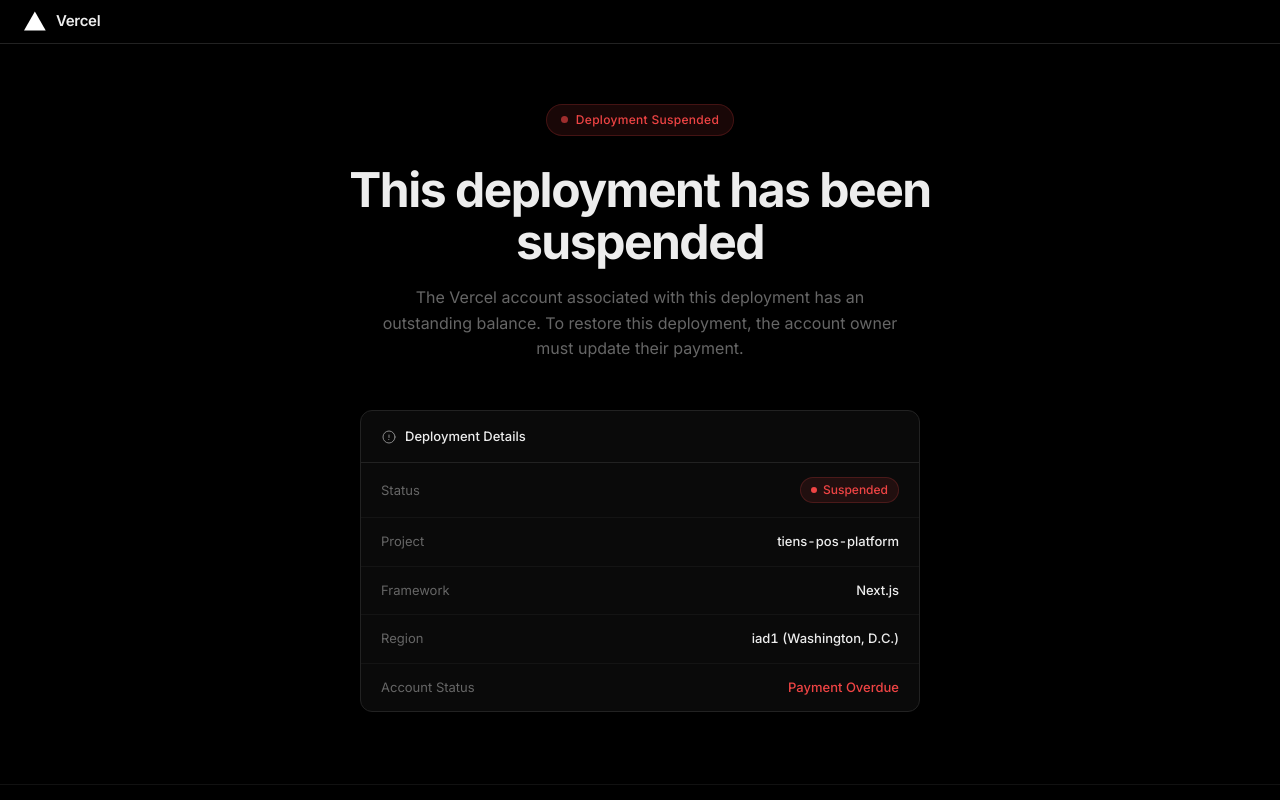
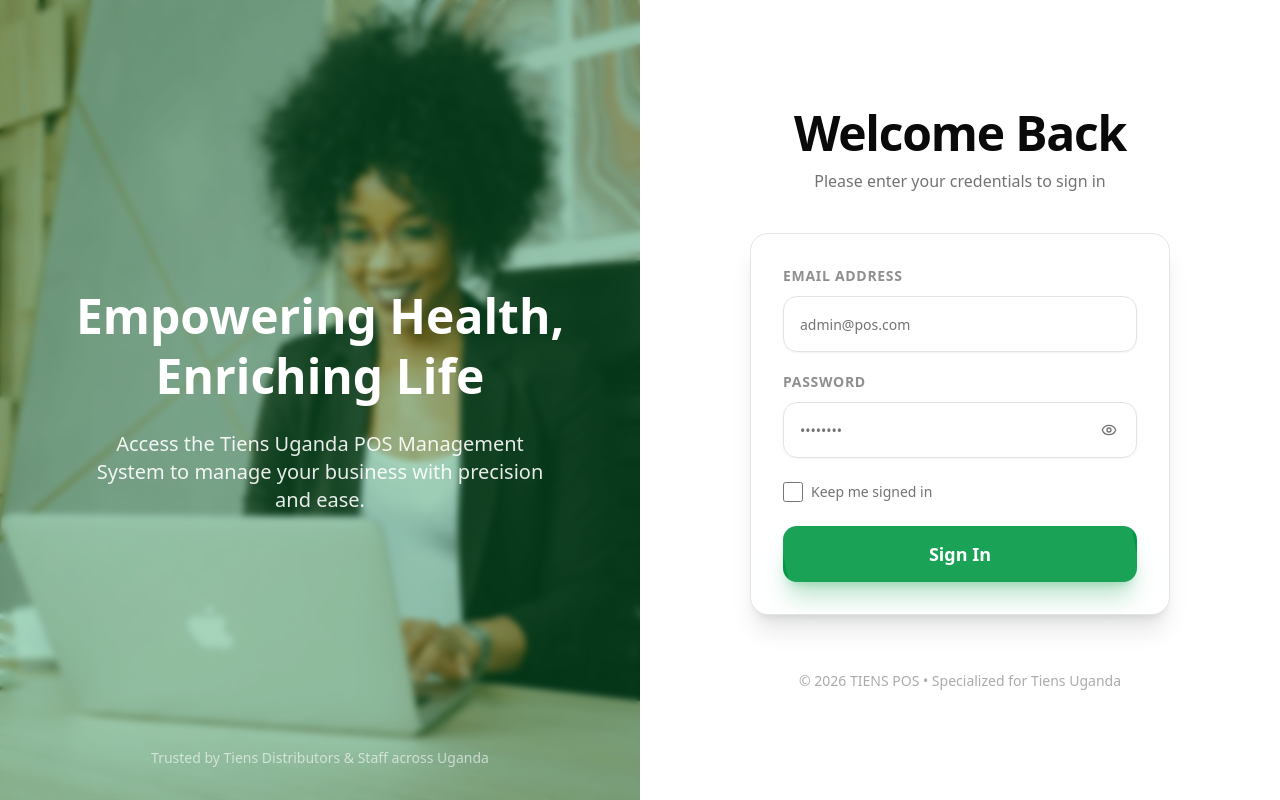
Before and after one commit to BEINOMUGISHA/SMARTBUZ, a Next.js app: page /auth/login in a window 1280 px wide. Built offline with nearby package versions, Linux system fonts and the light colour scheme; no server answers.

Commit message:
feat: initialize root layout with global providers and metadata configuration

```diff
--- a/src/app/layout.tsx
+++ b/src/app/layout.tsx
@@ -20,7 +20,6 @@
 import { ConvexClientProvider } from "@/components/convex-client-provider";
 import { AuthProvider } from "@/context/auth-context";
 import { Toaster } from "@/components/ui/sonner";
-import PaymentWall from "@/components/PaymentWall";
 
 export default function RootLayout({
   children,
@@ -32,14 +31,12 @@
       <body
         className={`${geistSans.variable} ${geistMono.variable} antialiased`}
       >
-        <PaymentWall>
         <ConvexClientProvider>
           <AuthProvider>
             {children}
             <Toaster />
           </AuthProvider>
         </ConvexClientProvider>
-        </PaymentWall>
       </body>
     </html>
   );
```
Lines whose indentation alone changed are shown as unchanged.
